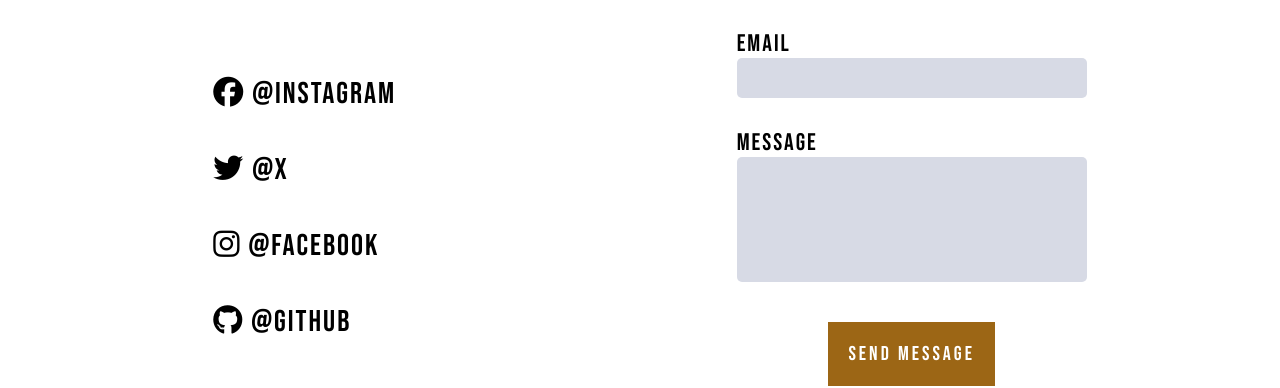
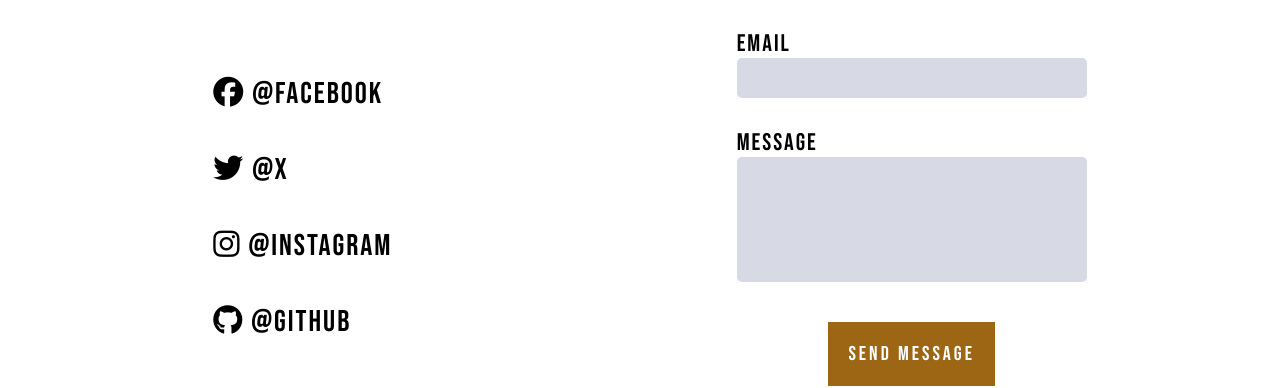
Before and after one commit to dima-srb/Yukon, a plain HTML site: page contact.html in a window 1280 px wide. Shown: the part 631-1019 px from the top of the page. Drawn offline with Linux system fonts and the light colour scheme.

Commit message:
Fixed the social media tag mixup

```diff
--- a/contact.html
+++ b/contact.html
@@ -40,9 +40,9 @@
 
                 <span class="links">
                     <p>Lorem ipsum dolor sit amet consectetur adipisicing elit. Incidunt repudiandae perferendis assumenda, ad nobis voluptates magnam nemo repellendus tempore aspernatur, nostrum, quia sed sit blanditiis soluta eos numquam quod sequi?</p>
-                    <a href="https://facebook.com" target="_blank"><i class="fab fa-facebook"></i> @instagram</a>
+                    <a href="https://facebook.com" target="_blank"><i class="fab fa-facebook"></i> @facebook</a>
                     <a href="https://twitter.com" target="_blank"><i class="fab fa-twitter"></i> @x</a>
-                    <a href="https://instagram.com" target="_blank"><i class="fab fa-instagram"></i> @facebook</a>
+                    <a href="https://instagram.com" target="_blank"><i class="fab fa-instagram"></i> @instagram</a>
                     <a href="https://github.com" target="_blank"><i class="fab fa-github"></i> @github</a>
                 </span>
             </section>
```
